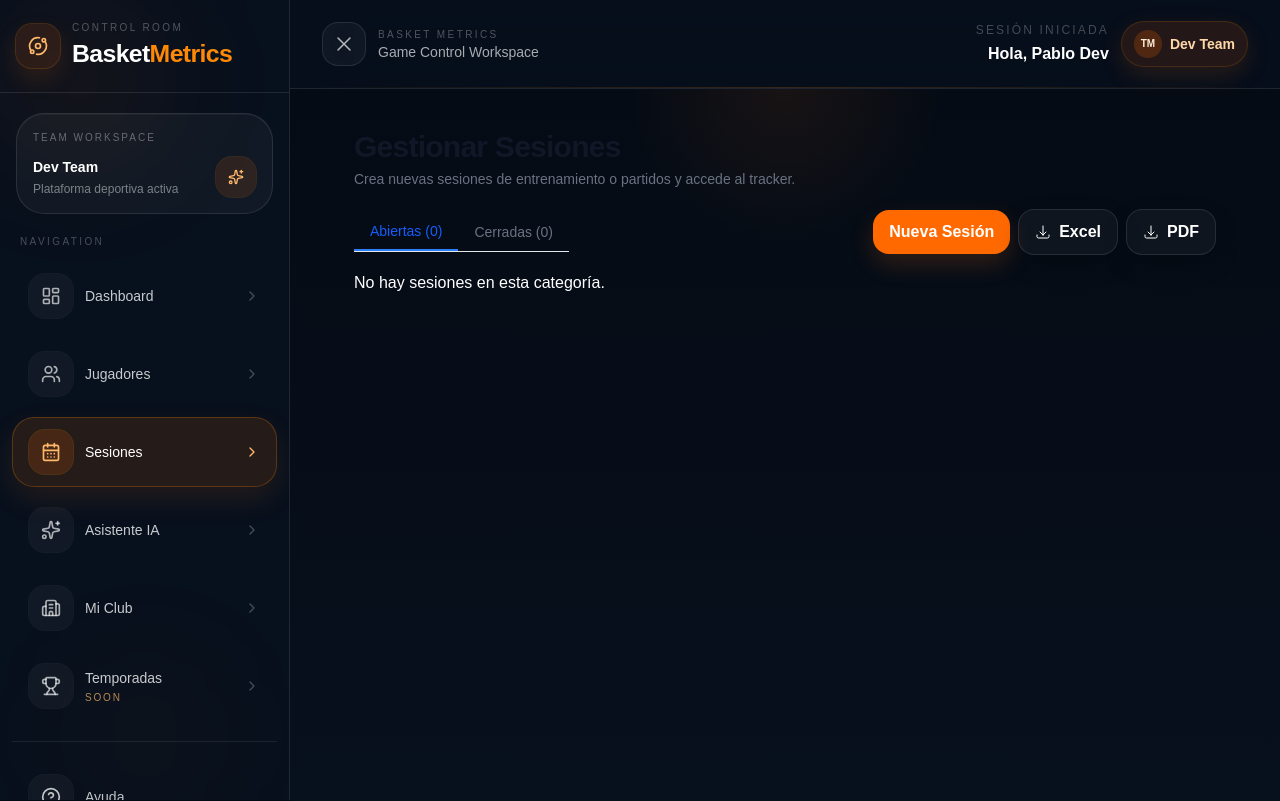
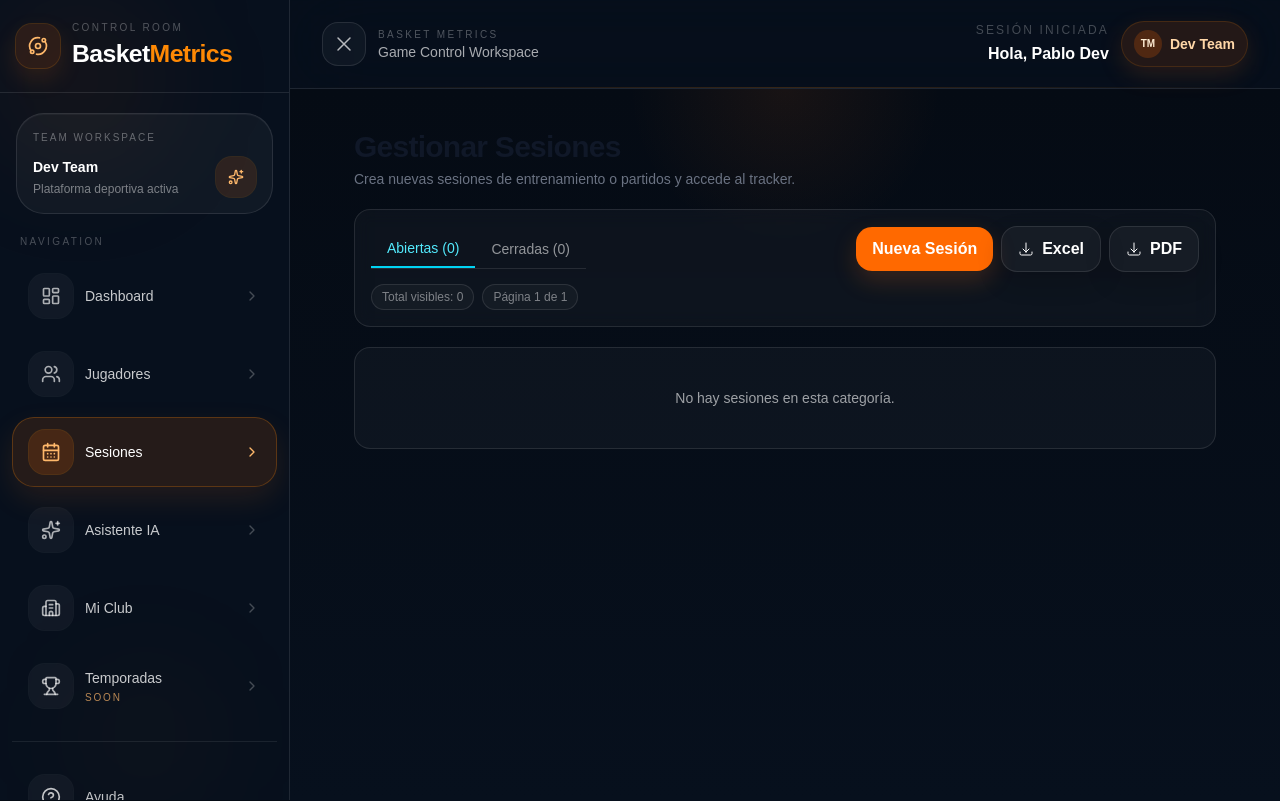
Before and after one commit to PabloLeonRios/basket-metrics-clean, a Next.js app: page /panel/sessions in a window 1280 px wide. Built offline with nearby package versions, Linux system fonts and the light colour scheme.

Commit message:
Update SessionManager.tsx
Update SessionManager.tsx

```diff
--- a/src/components/sessions/SessionManager.tsx
+++ b/src/components/sessions/SessionManager.tsx
@@ -30,6 +30,12 @@
  * - reemplazar saveSessionsToStorage por PUT/PATCH reales
  * - reemplazar handleCalculateStats por POST /api/engine/calculate/:id
  * - conservar, si se puede, la forma general del objeto para no romper UI
+ *
+ * NOTA VISUAL:
+ * - Se compactó el manager para reducir aire vertical y mejorar la jerarquía.
+ * - No se toca la lógica operativa.
+ * - La composición ahora apunta a un módulo más premium y vendible:
+ *   tabs + acciones arriba, grilla más inmediata, paginación más limpia.
  */
 
 import { useState, useEffect, useMemo } from 'react';
@@ -161,6 +167,16 @@ export default function SessionManager() {
     }
   }, [user, authLoading]);
 
+  const openSessionsCount = useMemo(
+    () => allSessions.filter((session) => isSessionOpen(session)).length,
+    [allSessions],
+  );
+
+  const closedSessionsCount = useMemo(
+    () => allSessions.filter((session) => !isSessionOpen(session)).length,
+    [allSessions],
+  );
+
   const filteredSessions = useMemo(() => {
     return allSessions.filter((session) =>
       activeTab === 'open' ? isSessionOpen(session) : !isSessionOpen(session),
@@ -290,40 +306,51 @@ export default function SessionManager() {
     }
   };
 
-  if (loading) return <p>Cargando datos...</p>;
-  if (error) return <p className="text-red-500">{error}</p>;
+  if (loading) {
+    return (
+      <div className="rounded-2xl border border-white/10 bg-white/[0.03] px-4 py-5 text-sm text-white/70 backdrop-blur-sm">
+        Cargando datos...
+      </div>
+    );
+  }
+
+  if (error) {
+    return (
+      <div className="rounded-2xl border border-red-500/20 bg-red-500/10 px-4 py-5 text-sm text-red-300">
+        {error}
+      </div>
+    );
+  }
 
   return (
-    <div className="space-y-8">
-      <div className="space-y-4">
-        <div className="flex flex-col sm:flex-row justify-between items-start sm:items-center gap-4 mb-4">
-          <div className="flex items-center border-b border-gray-200 dark:border-gray-700">
+    <div className="space-y-5">
+      <div className="rounded-2xl border border-white/10 bg-white/[0.03] p-4 backdrop-blur-sm">
+        <div className="flex flex-col gap-3 lg:flex-row lg:items-center lg:justify-between">
+          <div className="flex items-center border-b border-white/10">
             <button
               onClick={() => setActiveTab('open')}
-              className={`px-4 py-2 text-sm font-medium ${
+              className={`px-4 py-2 text-sm font-medium transition ${
                 activeTab === 'open'
-                  ? 'border-b-2 border-blue-500 text-blue-600'
-                  : 'text-gray-500 hover:text-gray-700'
+                  ? 'border-b-2 border-cyan-400 text-cyan-300'
+                  : 'text-white/55 hover:text-white'
               }`}
             >
-              Abiertas (
-              {allSessions.filter((session) => isSessionOpen(session)).length})
+              Abiertas ({openSessionsCount})
             </button>
 
             <button
               onClick={() => setActiveTab('closed')}
-              className={`px-4 py-2 text-sm font-medium ${
+              className={`px-4 py-2 text-sm font-medium transition ${
                 activeTab === 'closed'
-                  ? 'border-b-2 border-blue-500 text-blue-600'
-                  : 'text-gray-500 hover:text-gray-700'
+                  ? 'border-b-2 border-cyan-400 text-cyan-300'
+                  : 'text-white/55 hover:text-white'
               }`}
             >
-              Cerradas (
-              {allSessions.filter((session) => !isSessionOpen(session)).length})
+              Cerradas ({closedSessionsCount})
             </button>
           </div>
 
-          <div className="flex items-center gap-2">
+          <div className="flex flex-wrap items-center gap-2">
             <Link href="/panel/sessions/new">
               <Button variant="primary">Nueva Sesión</Button>
             </Link>
@@ -333,7 +360,7 @@ export default function SessionManager() {
               onClick={exportToExcel}
               className="flex items-center gap-2"
             >
-              <ArrowDownTrayIcon className="w-4 h-4" />
+              <ArrowDownTrayIcon className="h-4 w-4" />
               Excel
             </Button>
 
@@ -342,17 +369,30 @@ export default function SessionManager() {
               onClick={exportToPDF}
               className="flex items-center gap-2"
             >
-              <ArrowDownTrayIcon className="w-4 h-4" />
+              <ArrowDownTrayIcon className="h-4 w-4" />
               PDF
             </Button>
           </div>
         </div>
 
+        <div className="mt-3 flex flex-wrap items-center gap-2 text-xs text-white/45">
+          <span className="rounded-full border border-white/10 bg-white/[0.03] px-2.5 py-1">
+            Total visibles: {totalSessions}
+          </span>
+          <span className="rounded-full border border-white/10 bg-white/[0.03] px-2.5 py-1">
+            Página {currentPage} de {totalPages}
+          </span>
+        </div>
+      </div>
+
       {paginatedSessions.length === 0 && totalSessions === 0 && (
-          <p>No hay sesiones en esta categoría.</p>
+        <div className="rounded-2xl border border-white/10 bg-white/[0.03] px-4 py-10 text-center text-sm text-white/60">
+          No hay sesiones en esta categoría.
+        </div>
       )}
 
-        <div className="grid grid-cols-1 sm:grid-cols-2 lg:grid-cols-3 gap-4">
+      {totalSessions > 0 && (
+        <div className="grid grid-cols-1 gap-4 sm:grid-cols-2 xl:grid-cols-3">
           {paginatedSessions.map((session) => {
             const sessionId = getSessionId(session);
             const isClosed = !!session.finishedAt;
@@ -360,16 +400,16 @@ export default function SessionManager() {
             return (
               <div
                 key={sessionId}
-                className="group relative rounded-2xl border border-white/10 bg-gradient-to-b from-white/5 to-white/[0.02] p-5 flex flex-col justify-between transition-all duration-300 hover:scale-[1.02] hover:border-cyan-400/30 hover:shadow-[0_0_25px_rgba(34,211,238,0.15)]"
+                className="group relative flex flex-col justify-between rounded-2xl border border-white/10 bg-gradient-to-b from-white/5 to-white/[0.02] p-4 transition-all duration-300 hover:-translate-y-0.5 hover:border-cyan-400/30 hover:shadow-[0_0_25px_rgba(34,211,238,0.12)]"
               >
-                <div className="mb-4">
-                  <div className="flex items-start justify-between gap-2">
-                    <h3 className="text-lg font-semibold text-white leading-tight">
+                <div className="mb-3">
+                  <div className="flex items-start justify-between gap-3">
+                    <h3 className="line-clamp-2 text-base font-semibold leading-tight text-white">
                       {session.name}
                     </h3>
 
                     <span
-                      className={`text-xs px-2 py-1 rounded-full border ${
+                      className={`shrink-0 rounded-full border px-2 py-1 text-[11px] font-medium ${
                         isClosed
                           ? 'border-emerald-500/30 bg-emerald-500/10 text-emerald-300'
                           : 'border-amber-500/30 bg-amber-500/10 text-amber-300'
@@ -379,27 +419,28 @@ export default function SessionManager() {
                     </span>
                   </div>
 
-                  <p className="text-xs text-white/50 mt-1">
+                  <p className="mt-1 text-xs text-white/45">
                     {session.sessionType}
                   </p>
                 </div>
 
-                <div className="text-sm text-white/60 space-y-1">
+                <div className="space-y-1.5 text-sm text-white/60">
                   <p>🕒 {new Date(session.date).toLocaleString()}</p>
 
                   {session.finishedAt && (
                     <p className="text-emerald-400">
-                      ✔ Finalizada: {new Date(session.finishedAt).toLocaleString()}
+                      ✔ Finalizada:{' '}
+                      {new Date(session.finishedAt).toLocaleString()}
                     </p>
                   )}
                 </div>
 
-                <div className="mt-5 flex flex-col gap-2">
+                <div className="mt-4 flex flex-col gap-2">
                   {!isClosed && (
                     <>
                       <Link
                         href={`/panel/tracker/${sessionId}`}
-                        className="w-full text-center rounded-lg bg-cyan-500/90 hover:bg-cyan-400 text-black font-semibold py-2 transition"
+                        className="w-full rounded-lg bg-cyan-500/90 py-2 text-center font-semibold text-black transition hover:bg-cyan-400"
                       >
                         Tracker
                       </Link>
@@ -408,7 +449,7 @@ export default function SessionManager() {
                         session.sessionType === 'Partido de Temporada') && (
                         <Link
                           href={`/panel/sessions/${sessionId}/clock`}
-                          className="w-full text-center rounded-lg bg-orange-500 hover:bg-orange-400 text-white font-semibold py-2 transition"
+                          className="w-full rounded-lg bg-orange-500 py-2 text-center font-semibold text-white transition hover:bg-orange-400"
                         >
                           Reloj
                         </Link>
@@ -416,7 +457,7 @@ export default function SessionManager() {
 
                       <Link
                         href={`/panel/sessions/${sessionId}/edit`}
-                        className="w-full text-center rounded-lg bg-yellow-500 hover:bg-yellow-400 text-black font-semibold py-2 transition"
+                        className="w-full rounded-lg bg-yellow-500 py-2 text-center font-semibold text-black transition hover:bg-yellow-400"
                       >
                         Editar
                       </Link>
@@ -443,7 +484,7 @@ export default function SessionManager() {
                   {(isClosed || calculationStatus[sessionId] === 'done') && (
                     <Link
                       href={`/panel/dashboard/${sessionId}`}
-                      className="w-full text-center rounded-lg bg-emerald-500 hover:bg-emerald-400 text-black font-semibold py-2 transition"
+                      className="w-full rounded-lg bg-emerald-500 py-2 text-center font-semibold text-black transition hover:bg-emerald-400"
                     >
                       Ver Resumen
                     </Link>
@@ -453,7 +494,7 @@ export default function SessionManager() {
                     <Button
                       onClick={() => handleReopenSession(sessionId)}
                       variant="secondary"
-                      className="w-full justify-center flex items-center bg-gray-500 hover:bg-gray-600 text-white mt-2"
+                      className="mt-1 flex w-full items-center justify-center bg-gray-500 text-white hover:bg-gray-600"
                     >
                       Reabrir Sesión
                     </Button>
@@ -463,9 +504,10 @@ export default function SessionManager() {
             );
           })}
         </div>
+      )}
 
       {totalPages > 1 && (
-          <div className="flex justify-center items-center space-x-2 mt-8">
+        <div className="flex flex-wrap items-center justify-center gap-2 pt-1">
           <Button
             onClick={() => handlePageChange(currentPage - 1)}
             disabled={currentPage === 1}
@@ -483,8 +525,8 @@ export default function SessionManager() {
               size="sm"
               className={
                 currentPage === page
-                    ? 'bg-blue-500 text-white'
-                    : 'bg-gray-200 dark:bg-gray-700'
+                  ? 'bg-cyan-500 text-black hover:bg-cyan-400'
+                  : 'bg-white/5 text-white hover:bg-white/10'
               }
             >
               {page}
@@ -502,6 +544,5 @@ export default function SessionManager() {
         </div>
       )}
     </div>
-    </div>
   );
 }
```
Lines whose indentation alone changed are shown as unchanged.
